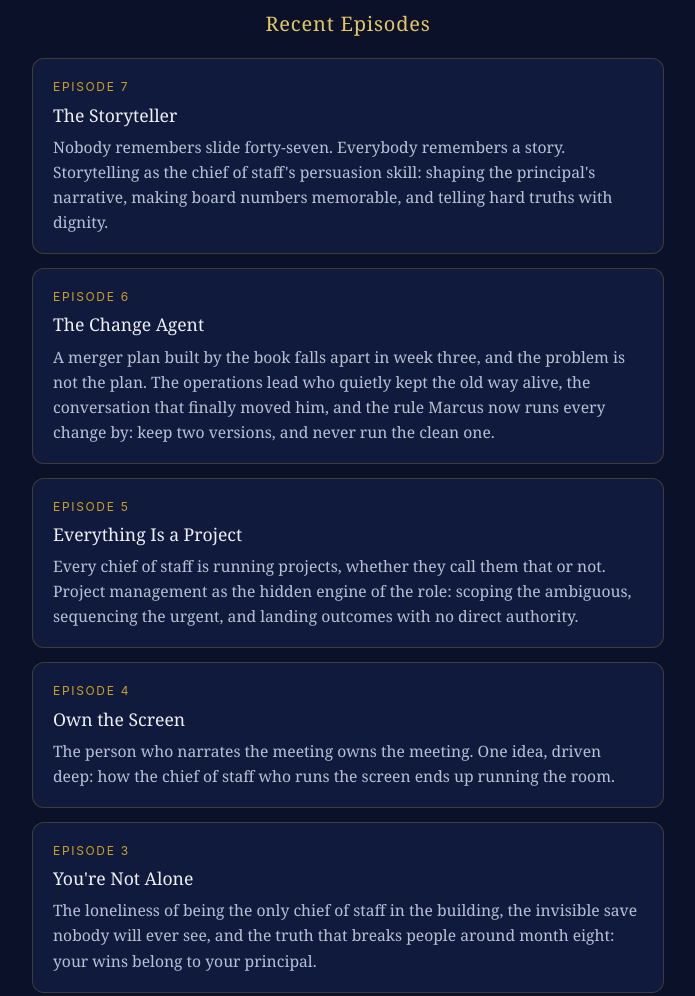
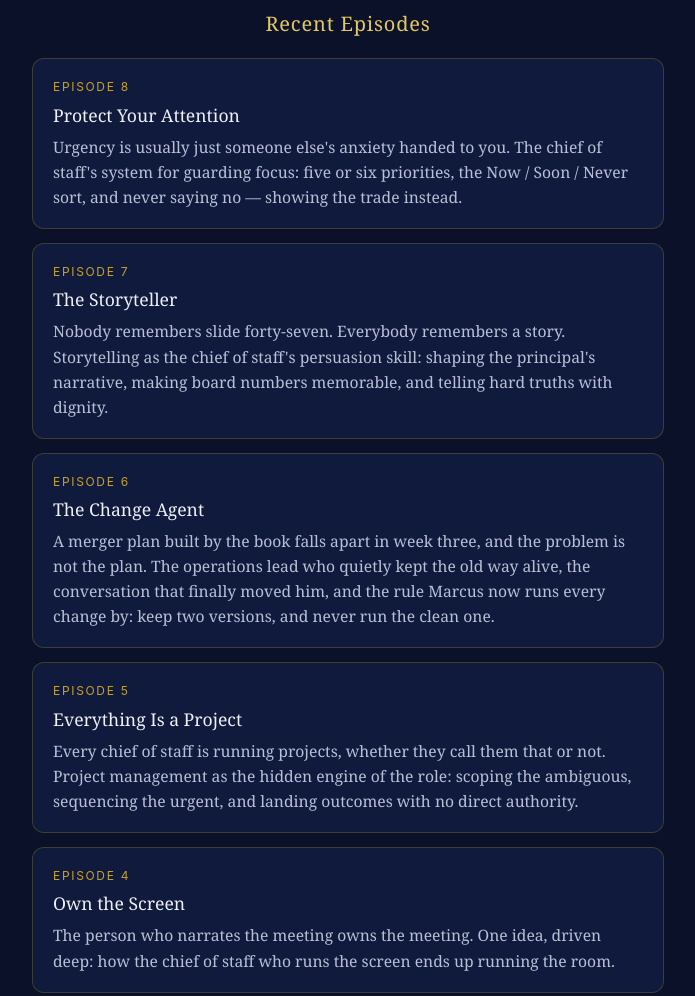
Before and after one commit to mohito91/chiefofstaffconfidential, a plain HTML site: page index.html in a window 1280 px wide. Shown: the part 900-1896 px from the top of the page, without its empty margins (292-987 px from the left). Drawn offline with Linux system fonts and the light colour scheme.

Commit message:
Add files via upload

```diff
--- a/index.html
+++ b/index.html
@@ -111,6 +111,12 @@
 
   <h2>Recent Episodes</h2>
 
+  <a class="episode" href="episodes/protect-your-attention.html">
+    <div class="num">Episode 8</div>
+    <h3>Protect Your Attention</h3>
+    <p>Urgency is usually just someone else&#x27;s anxiety handed to you. The chief of staff&#x27;s system for guarding focus: five or six priorities, the Now / Soon / Never sort, and never saying no — showing the trade instead.</p>
+  </a>
+
   <a class="episode" href="episodes/the-storyteller.html">
     <div class="num">Episode 7</div>
     <h3>The Storyteller</h3>
@@ -135,12 +141,6 @@
     <p>The person who narrates the meeting owns the meeting. One idea, driven deep: how the chief of staff who runs the screen ends up running the room.</p>
   </a>
 
-  <a class="episode" href="episodes/youre-not-alone.html">
-    <div class="num">Episode 3</div>
-    <h3>You're Not Alone</h3>
-    <p>The loneliness of being the only chief of staff in the building, the invisible save nobody will ever see, and the truth that breaks people around month eight: your wins belong to your principal.</p>
-  </a>
-
   <p class="start-here">New to the show? Start with Episode 1 — <a href="episodes/take-the-chair.html">Take&nbsp;the&nbsp;Chair</a>.</p>
 
   <p class="all-episodes"><a href="episodes/">Browse all episodes</a></p>
```
